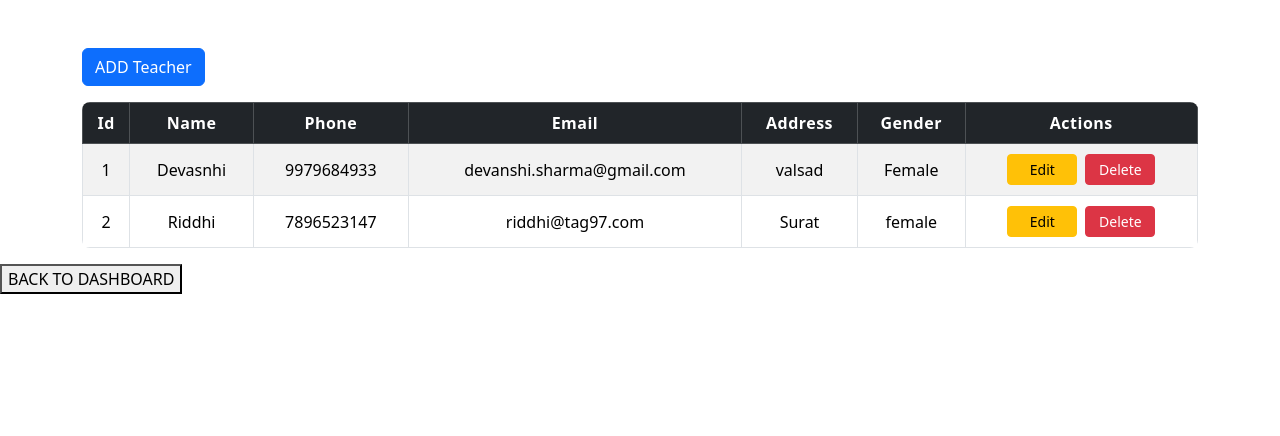
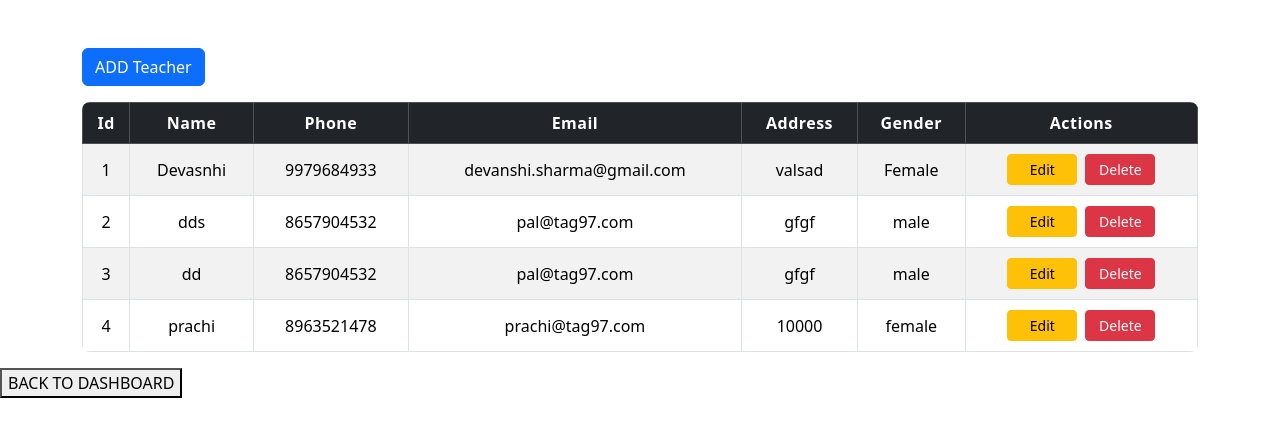
Before and after one commit to devanshipatel2824-prog/Reactive-forms, an Angular app: page /teacher in a window 1280 px wide. Shown: the top 436 px of the page. Built offline with nearby package versions, Linux system fonts and the light colour scheme; data requests are answered from the project's data file.

Commit message:
Add observable,pipe,map,etc

```diff
--- a/db.json
+++ b/db.json
@@ -10,10 +10,27 @@
     },
     {
       "id": "2",
-      "name": "Riddhi",
-      "phone": "7896523147",
-      "email": "riddhi@tag97.com",
-      "address": "Surat",
+      "name": "dds",
+      "phone": "8657904532",
+      "email": "pal@tag97.com",
+      "address": "gfgf",
+      "gender": "male",
+      "timestamp": "2025-12-31T11:45:28.847Z"
+    },
+    {
+      "id": "3",
+      "name": "dd",
+      "phone": "8657904532",
+      "email": "pal@tag97.com",
+      "address": "gfgf",
+      "gender": "male"
+    },
+    {
+      "id": "4",
+      "name": "prachi ",
+      "phone": "8963521478",
+      "email": "prachi@tag97.com",
+      "address": "10000",
       "gender": "female"
     }
   ],
@@ -22,16 +39,34 @@
       "id": "1",
       "name": "Dhyey",
       "phone": "9979684933",
-      "email": "dhyey@gmail.com",
+      "email": "dhyey@tag97.com",
       "address": "valsad",
-      "gender": "Male"
+      "gender": "female",
+      "timestamp": "2025-12-31T12:00:48.557Z"
     },
     {
       "id": "2",
-      "name": "Parul patel",
-      "phone": "8963251475",
-      "email": "parul@tag97.com",
-      "address": "Bharuch",
+      "name": "Jayesh Patel",
+      "phone": "8963521478",
+      "email": "jayesh@tag97.com",
+      "address": "Vapi",
+      "gender": "male"
+    },
+    {
+      "id": "3",
+      "name": "Jayesh Patel",
+      "phone": "8963521478",
+      "email": "jayesh@tag97.com",
+      "address": "Vapi",
+      "gender": "male",
+      "timestamp": "2025-12-31T11:37:52.805Z"
+    },
+    {
+      "id": "4",
+      "name": "prachi patel",
+      "phone": "8963521478",
+      "email": "prachi@tag97.com",
+      "address": "10000",
       "gender": "female"
     }
   ]
--- a/src/app/shared/table/table.html
+++ b/src/app/shared/table/table.html
@@ -11,24 +11,31 @@
     </tr>
   </thead>
   <tbody>
-    @for (student of data; track student.id) {
-    <tr>
-      <td data-label="Id">{{student.id}}</td>
-      <td data-label="Name">{{ student.name }}</td>
-      <td data-label="Phone">{{ student.phone }}</td>
-      <td data-label="Email">{{ student.email }}</td>
-      <td data-label="Address">{{ student.address }}</td>
-      <td data-label="Gender">{{ student.gender }}</td>
-      <td>
-        <button class="btn btn-warning btn-sm" (click)="edit.emit(student)" data-bs-toggle="modal"
-          data-bs-target="#studentModal">Edit</button>
-        <button class="btn btn-danger btn-sm ms-2" (click)="remove.emit(student.id)">Delete</button>
-      </td>
-    </tr>
-    } @empty {
-    <tr>
-      <td colspan="6" class="text-center">No records found.</td>
-    </tr>
-    }
+
+  @if (data | async; as detail) {
+
+    @for (student of detail; track student.id) {
+      <tr>
+        <td>{{ student.id }}</td>
+        <td>{{ student.name }}</td>
+        <td>{{ student.phone }}</td>
+        <td>{{ student.email }}</td>
+        <td>{{ student.address }}</td>
+        <td>{{ student.gender }}</td>
+        <td>
+          <button class="btn btn-warning btn-sm"
+                  (click)="edit.emit(student)"
+                  data-bs-toggle="modal"
+                  data-bs-target="#studentModal">
+            Edit
+          </button>
+
+          <button class="btn btn-danger btn-sm ms-2"
+                  (click)="remove.emit(student.id)">
+            Delete
+          </button>
+        </td>
+      </tr>
+    }}
   </tbody>
 </table>
--- a/src/app/student/student.html
+++ b/src/app/student/student.html
@@ -3,8 +3,10 @@
     ADD STUDENT
   </button>
 
-  <app-table [data]="students" (edit)="edit($event)" (remove)="deleteStudent($event)"></app-table>
+  <!-- Pass Observable to table -->
+  <app-table [data]="student$" (edit)="edit($event)" (remove)="deleteStudent($event)"></app-table>
 
+  <!-- Modal for Add/Edit -->
   <div class="modal fade" id="studentModal" tabindex="-1">
     <div class="modal-dialog">
       <div class="modal-content">
@@ -13,10 +15,14 @@
           <button type="button" class="btn-close" data-bs-dismiss="modal"></button>
         </div>
         <div class="modal-body">
-          <app-form [editData]="editStudent" (added)="addStudent($event)" (updated)="updateStudent($event)"></app-form>
+          <app-form [editData]="editStudent"
+                    (added)="addStudent($event)"
+                    (updated)="updateStudent($event)">
+          </app-form>
         </div>
       </div>
     </div>
   </div>
 </div>
+
 <button (click)="gotodashboard()">BACK TO DASHBOARD</button>
--- a/src/app/student/student.ts
+++ b/src/app/student/student.ts
@@ -1,9 +1,11 @@
-import { ChangeDetectorRef, Component, inject ,OnInit } from '@angular/core';
+import { ChangeDetectorRef, Component, inject, OnInit } from '@angular/core';
 import { Router } from '@angular/router';
 import { Form } from '../shared/form/form';
 import { Table } from "../shared/table/table";
 import { StudentService } from '../apis/student-service';
 import { FormsModule } from '@angular/forms';
+import { firstValueFrom, Observable } from 'rxjs';
+import { AsyncPipe } from '@angular/common';
 
 @Component({
   selector: 'app-student',
@@ -16,67 +18,47 @@ export class Student implements OnInit {
   private cdr = inject(ChangeDetectorRef);
   private studentService = inject(StudentService);
 
-  students: any[] = [];
+  // students: any[] = [];
   editStudent: any = null;
   id: any;
-
+  student$!: Observable<Student[]>;
   ngOnInit() {
     this.loadStudents();
   }
-  // 1. Load Data
+
+  //  SIMPLE LOAD
   loadStudents() {
-    this.studentService.getAll().subscribe(res => {
-      this.students = res;
-      this.cdr.detectChanges(); // 🔥 Force UI refresh
-    });
+    this.student$ = this.studentService.getAll();
   }
-  // 2. Add Student (Push directly to list)
-  addStudent(data: any) {
-    this.studentService.add(data).subscribe(res => {
-      alert('Student Added Successfully');
-      this.students.push(res); // 🔥 Add to array manually
-      this.cdr.detectChanges();
-    });
+
+  async addStudent(data: any) {
+  await firstValueFrom(this.studentService.add(data));
+  alert('Student Added Successfully');   //  you will SEE it
+  this.loadStudents();
+    this.cdr.detectChanges();
+}
+
+
+  //  UPDATE
+  async updateStudent(data: any) {
+    await firstValueFrom(this.studentService.update(data.id, data));
+    this.editStudent = null;
+    this.loadStudents();
+    this.cdr.detectChanges();  //  simple reload
   }
-  // 3. Update Student (Manual index update)
-  updateStudent(data: any) {
-    const id = data.id;
 
-    this.studentService.update(id, data).subscribe(res => {
-      alert('Student Updated Successfully');
-
-      // 🔥 Update local array
-      const index = this.students.findIndex(s => s.id === id);
-      if (index !== -1) {
-        this.students[index] = res;
-      }
-
-      this.editStudent = null;
-      this.cdr.detectChanges();
-    });
-  }
-  // 4. Delete Student (Traditional loop and splice)
-  deleteStudent(id: any) {
-    if (confirm('Are you sure you want to delete?')) {
-      this.studentService.delete(id).subscribe(() => {
-        alert('Student Deleted Successfully');
-
-        // Traditional loop to remove item
-        for (let i = 0; i < this.students.length; i++) {
-          if (this.students[i].id === id) {
-            this.students.splice(i, 1); // 🔥 Splice from array
-            break;
-          }
-        }
-
-        this.cdr.detectChanges();
-      });
+  //  DELETE
+  async deleteStudent(id: any) {
+    if (confirm('Are you sure?')) {
+      await firstValueFrom(this.studentService.delete(id));
+      this.loadStudents();   //  simple reload
     }
   }
-  //  Setup for Edit Mode
+
   edit(data: any) {
     this.editStudent = { ...data };
   }
+
   protected readonly router = inject(Router);
   gotodashboard() {
     this.router.navigate(['dashboard']);
--- a/src/app/teacher/teacher.html
+++ b/src/app/teacher/teacher.html
@@ -3,13 +3,13 @@
         ADD Teacher
     </button>
 
-    <app-table [data]="teachers" (edit)="edit($event)" (remove)="deleteTeacher($event)"></app-table>
+    <app-table [data]="teacher$" (edit)="edit($event)" (remove)="deleteTeacher($event)"></app-table>
 
     <div class="modal fade" id="studentModal" tabindex="-1">
         <div class="modal-dialog">
             <div class="modal-content">
                 <div class="modal-header">
-                    <h5 class="modal-title">{{ editTeacher ? 'Edit' : 'Add' }} Student</h5>
+                    <h5 class="modal-title">{{ editTeacher ? 'Edit' : 'Add' }} Teacher</h5>
                     <button type="button" class="btn-close" data-bs-dismiss="modal"></button>
                 </div>
                 <div class="modal-body">
--- a/src/app/teacher/teacher.ts
+++ b/src/app/teacher/teacher.ts
@@ -3,78 +3,61 @@ import { Router } from '@angular/router';
 import { Form } from "../shared/form/form";
 import { Table } from "../shared/table/table";
 import { TeacherService } from '../apis/teacher-service';
+import { firstValueFrom, Observable } from 'rxjs';
 
 @Component({
   selector: 'app-teacher',
-  imports: [Table, Form],
+  imports: [ Form,Table],
   templateUrl: './teacher.html',
   styleUrl: './teacher.css',
 })
 export class Teacher {
 
   private cdr = inject(ChangeDetectorRef);
-  private teacherService = inject(TeacherService);
+ private teacherService = inject(TeacherService);
 
-  teachers: any[] = [];
+
+  teacher$!: Observable<any[]>;
   editTeacher: any = null;
 
   ngOnInit() {
     this.loadTeacher();
   }
-  // 1. Load Data
+
+  // 🔹 SIMPLE LOAD
   loadTeacher() {
-    this.teacherService.getAll().subscribe(res => {
-      this.teachers = res;
-      this.cdr.detectChanges(); // 🔥 Force UI refresh
-    });
+    this.teacher$ = this.teacherService.getAll();
   }
-  // 2. Add Student (Push directly to list)
-  addTeacher(data: any) {
-    this.teacherService.add(data).subscribe(res => {
-      alert('Student Added Successfully');
-      this.teachers.push(res); // 🔥 Add to array manually
-      this.cdr.detectChanges();
-    });
+
+  // ➕ ADD
+  async addTeacher(data: any) {
+    await firstValueFrom(this.teacherService.add(data));
+    alert('Teacher Added Successfully');
+    this.loadTeacher();
+    this.cdr.detectChanges();
   }
-  // 3. Update Student (Manual index update)
-  updateTeacher(data: any) {
-    const id = data.id;
 
-    this.teacherService.update(id, data).subscribe(res => {
-      alert('Student Updated Successfully');
+  // ✏️ UPDATE
+  async updateTeacher(data: any) {
+    await firstValueFrom(this.teacherService.update(data.id, data));
+    this.editTeacher = null;
+    this.loadTeacher();
+    this.cdr.detectChanges();
+  }
 
-      // 🔥 Update local array
-      const index = this.teachers.findIndex(s => s.id === id);
-      if (index !== -1) {
-        this.teachers[index] = res;
-      }
-
-      this.editTeacher = null;
-      this.cdr.detectChanges();
-    });
-  }
-  // 4. Delete Student (Traditional loop and splice)
-  deleteTeacher(id: any) {
+  // ❌ DELETE
+  async deleteTeacher(id: any) {
     if (confirm('Are you sure you want to delete?')) {
-      this.teacherService.delete(id).subscribe(() => {
-        alert('Student Deleted Successfully');
-
-        // 🔥 Traditional loop to remove item
-        for (let i = 0; i < this.teachers.length; i++) {
-          if (this.teachers[i].id === id) {
-            this.teachers.splice(i, 1); // 🔥 Splice from array
-            break;
-          }
-        }
-
-        this.cdr.detectChanges();
-      });
+      await firstValueFrom(this.teacherService.delete(id));
+      this.loadTeacher();
     }
   }
-  // 5. Setup for Edit Mode
+
+  // ✏️ Edit mode
   edit(data: any) {
     this.editTeacher = { ...data };
   }
+
   protected readonly router = inject(Router);
   gotodashboard() {
     this.router.navigate(['dashboard']);
```
Also changed, not shown: src/app/shared/form/form.ts (+13 -14 lines), src/app/shared/table/table.ts (+8 -5 lines).
